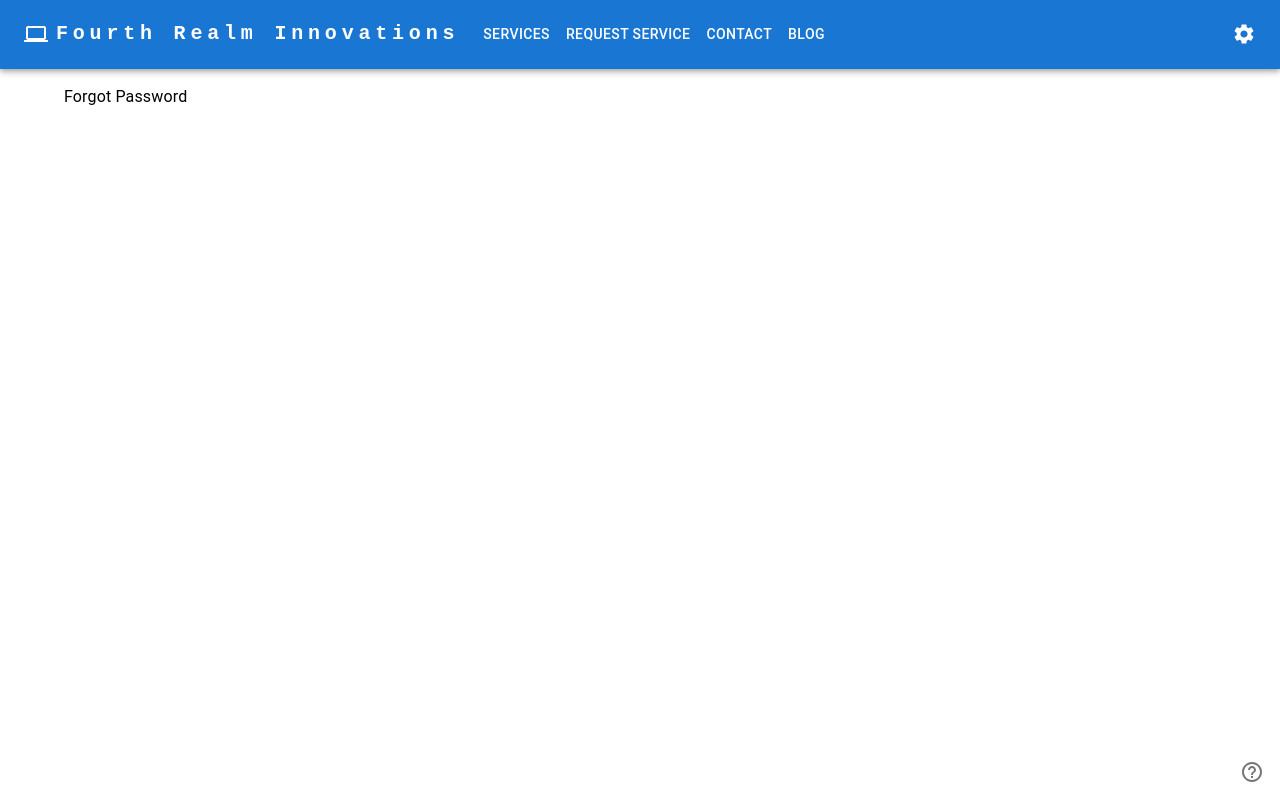
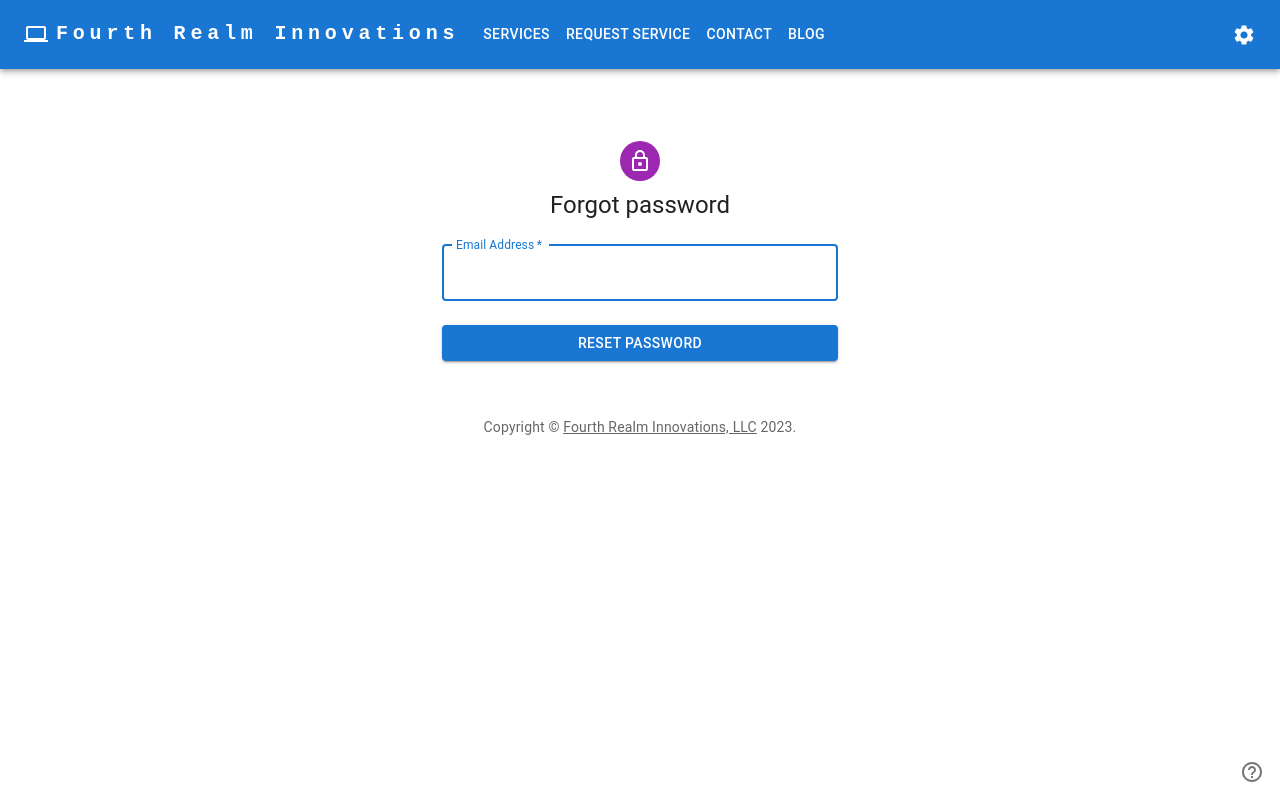
Before and after one commit to jdpasternak/fourth-realm-innovations, a React (Create React App) app: page /forgot-password in a window 1280 px wide. Built offline with nearby package versions, Linux system fonts and the light colour scheme.

Commit message:
adds main functionality of forgot password page

```diff
--- a/src/components/login/ForgotPasswordPage.js
+++ b/src/components/login/ForgotPasswordPage.js
@@ -1,10 +1,164 @@
-import { Container, Typography } from "@mui/material";
+import React, { useContext, useState } from "react";
+import Avatar from "@mui/material/Avatar";
+import Button from "@mui/material/Button";
+import CssBaseline from "@mui/material/CssBaseline";
+import Grid from "@mui/material/Grid";
+import Box from "@mui/material/Box";
+import LockOutlinedIcon from "@mui/icons-material/LockOutlined";
+import Typography from "@mui/material/Typography";
+import Container from "@mui/material/Container";
+import { Link } from "react-router-dom";
+import Copyright from "../Copyright";
+import LoadingIcon from "../LoadingIcon";
+import LoginContext from "./LoginContext";
 import withLoginContext from "./withLoginContext";
+import FormTextField from "./FormTextField";
+import {
+  Alert,
+  Dialog,
+  DialogActions,
+  DialogContent,
+  DialogTitle,
+} from "@mui/material";
+import * as yup from "yup";
+
+const validationSchema = yup.object().shape({
+  email: yup.string().email().required(),
+});
 
 const ForgotPasswordPage = (props) => {
+  const [isLoading, setLoading] = useState(false);
+  const { formData, setErrors, serverError, setServerError } =
+    useContext(LoginContext);
+  const [severity, setSeverity] = useState("error");
+  const [displayRequestReceivedModal, setDisplayRequestReceivedModal] =
+    useState();
+
+  const handleSubmit = async (event) => {
+    event.preventDefault();
+    console.log("event", event);
+    console.log("formData", formData);
+    setErrors([]);
+    setServerError(null);
+    setLoading(true);
+
+    try {
+      await validationSchema.validate(formData, { abortEarly: false });
+      await submit();
+    } catch (error) {
+      console.error(error);
+      let validationErrors = {};
+      error.inner.forEach((err) => (validationErrors[err.path] = err.message));
+      console.log("validationErrors", validationErrors);
+      setErrors(validationErrors);
+    }
+
+    setLoading(false);
+  };
+
+  const submit = async () => {
+    try {
+      const response = await fetch(
+        "https://s47hgo1zcb.execute-api.us-east-1.amazonaws.com/forgot-password",
+        {
+          method: "POST",
+          body: JSON.stringify(formData),
+        }
+      );
+
+      if (response.ok) {
+        const { message } = await response.json();
+        console.log("message", message);
+        setDisplayRequestReceivedModal(true);
+      } else {
+        setSeverity("error");
+        const { message } = await response.json();
+        console.log("Something went wrong...", message);
+        setServerError(message);
+      }
+    } catch (error) {
+      console.error(error);
+    }
+  };
+
   return (
-    <Container sx={{ mt: 2 }}>
-      <Typography>Forgot Password</Typography>
+    <Container component="main" maxWidth="xs">
+      <CssBaseline />
+      <Box
+        sx={{
+          marginTop: 8,
+          display: "flex",
+          flexDirection: "column",
+          alignItems: "center",
+        }}
+      >
+        <Avatar sx={{ m: 1, bgcolor: "secondary.main" }}>
+          <LockOutlinedIcon />
+        </Avatar>
+        <Typography component="h1" variant="h5">
+          Forgot password
+        </Typography>
+        {serverError && (
+          <Alert sx={{ mt: 2, width: "100%" }} severity={severity}>
+            {serverError}
+          </Alert>
+        )}
+        <Box
+          component="form"
+          noValidate
+          onSubmit={handleSubmit}
+          sx={{ mt: 3, width: "100%" }}
+        >
+          <Grid container spacing={2}>
+            <Grid item xs={12}>
+              <FormTextField
+                label="Email Address"
+                name="email"
+                type="email"
+                autoComplete="email"
+                required
+                autoFocus
+                fullWidth
+              />
+            </Grid>
+          </Grid>
+          <Button
+            type="submit"
+            fullWidth
+            variant="contained"
+            sx={{ mt: 3, mb: 2 }}
+          >
+            {isLoading ? <LoadingIcon /> : `Reset Password`}
+          </Button>
+        </Box>
+      </Box>
+      <Copyright sx={{ mt: 5 }} />
+      <Dialog open={displayRequestReceivedModal}>
+        <DialogTitle>Password Reset Request Received</DialogTitle>
+        <DialogContent>
+          <Typography sx={{ mb: 2 }}>
+            Thank you for submitting your request.
+          </Typography>
+          <Typography sx={{ mb: 2 }}>
+            If there's an account associated with the email you submitted, we've
+            sent an email with instructions to reset your password. Please check
+            your inbox, as well as any spam or junk folders, to find our
+            message.
+          </Typography>
+          <Typography sx={{ mb: 2 }}>
+            If you don't receive an email within a few minutes, please try
+            requesting again or contact our support team for assistance.
+          </Typography>
+        </DialogContent>
+        <DialogActions>
+          <Button component={Link} to="/">
+            Return to Homepage
+          </Button>
+          <Button component={Link} to="/contact">
+            Contact Support
+          </Button>
+        </DialogActions>
+      </Dialog>
     </Container>
   );
 };
```
